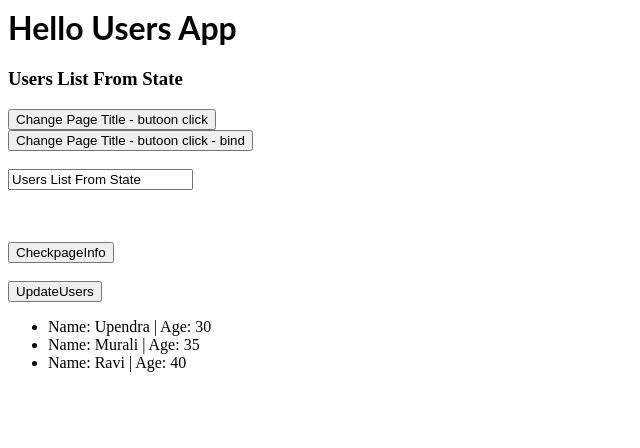
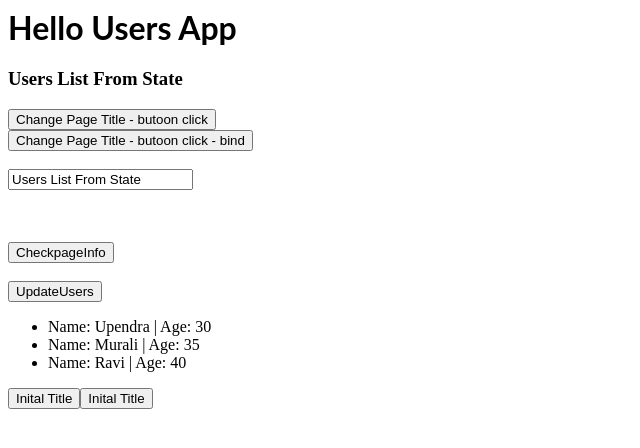
Before and after one commit to upendraPDF365/react-practice, a React (Create React App) app: page / in a window 1280 px wide. Shown: the top 448 px of the page, without its empty margins (0-640 px from the left). Built offline with nearby package versions, Linux system fonts and the light colour scheme.

Commit message:
parent to child from video tut

```diff
--- a/src/App.js
+++ b/src/App.js
@@ -1,8 +1,25 @@
 import React from 'react';
 import Users from './users/Users';
+import Parent from './parentChild/Parent';
 import './style.css';
 
 class App extends React.Component {
+  constructor(props) {
+    super(props);
+    this.state = {
+      buttonTitle: 'Inital Title',
+    };
+  }
+  callignFirstChild = (title) => {
+    this.setState({
+      buttonTitle: title,
+    });
+  };
+  callignSecondChild = (title) => {
+    this.setState({
+      buttonTitle: title,
+    });
+  };
   render() {
     return (
       <div>
@@ -10,6 +27,17 @@ class App extends React.Component {
           <LoadHeaderName />
         </h1>
         <Users title="List of Users">Test</Users>
+        <Parent
+          doFirstFromParent={this.callignFirstChild.bind(
+            this,
+            'New Title from APP'
+          )}
+          doSecondFromParent={this.callignSecondChild.bind(
+            this,
+            'Second Title'
+          )}
+          name={this.state.buttonTitle}
+        />
       </div>
     );
   }
--- /dev/null
+++ b/src/parentChild/Child.js
@@ -0,0 +1,7 @@
+import React from 'react';
+
+const Child = (props) => {
+  return <button onClick={props.doFromParent}>{props.name}</button>;
+};
+
+export default Child;
--- /dev/null
+++ b/src/parentChild/Parent.js
@@ -0,0 +1,13 @@
+import React from 'react';
+
+import Child from './Child';
+const Parent = (props) => {
+  return (
+    <div>
+      <Child  doFromParent={props.doFirstFromParent} name={props.name}/>
+      <Child doFromParent={props.doSecondFromParent} name={props.name}/>
+    </div>
+  );
+};
+
+export default Parent;
```
